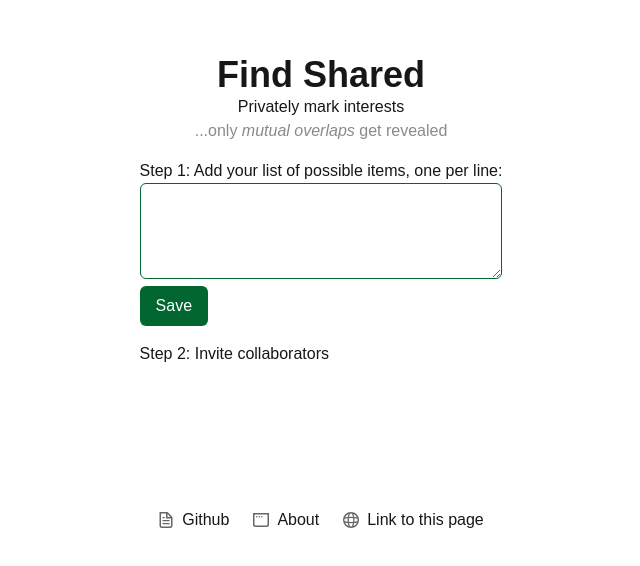
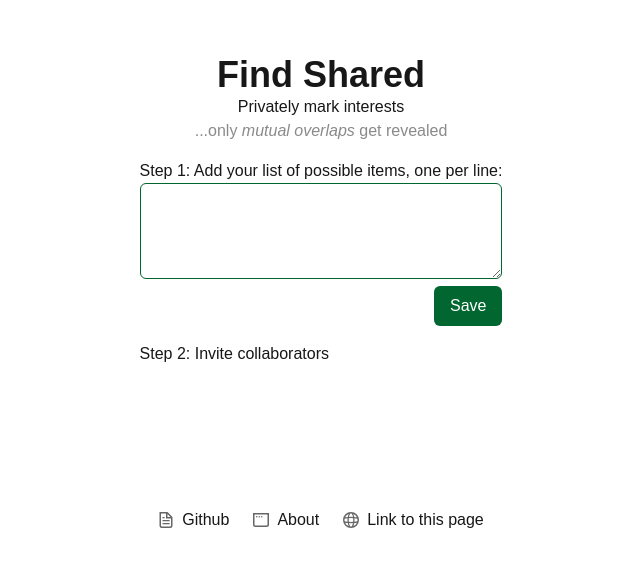
Before and after one commit to dsernst/find-shared, a Next.js app: page / in a window 1280 px wide. Shown: the part 190-756 px from the top of the page, without its empty margins (319-959 px from the left). Built offline with nearby package versions, Linux system fonts and the light colour scheme.

Commit message:
Move button to right-aligned

```diff
--- a/app/page.tsx
+++ b/app/page.tsx
@@ -17,9 +17,11 @@ export default function Home() {
         <div>
           <h4>Step 1: Add your list of possible items, one per line:</h4>
           <textarea className="w-full h-24 border border-green-800 rounded-md p-2" />
-          <button className="bg-green-800 text-white px-4 py-2 rounded-md">
-            Save
-          </button>
+          <div className="flex justify-end">
+            <button className="bg-green-800 text-white px-4 py-2 rounded-md cursor-pointer hover:bg-green-900">
+              Save
+            </button>
+          </div>
         </div>
 
         <div className="">Step 2: Invite collaborators</div>
```
